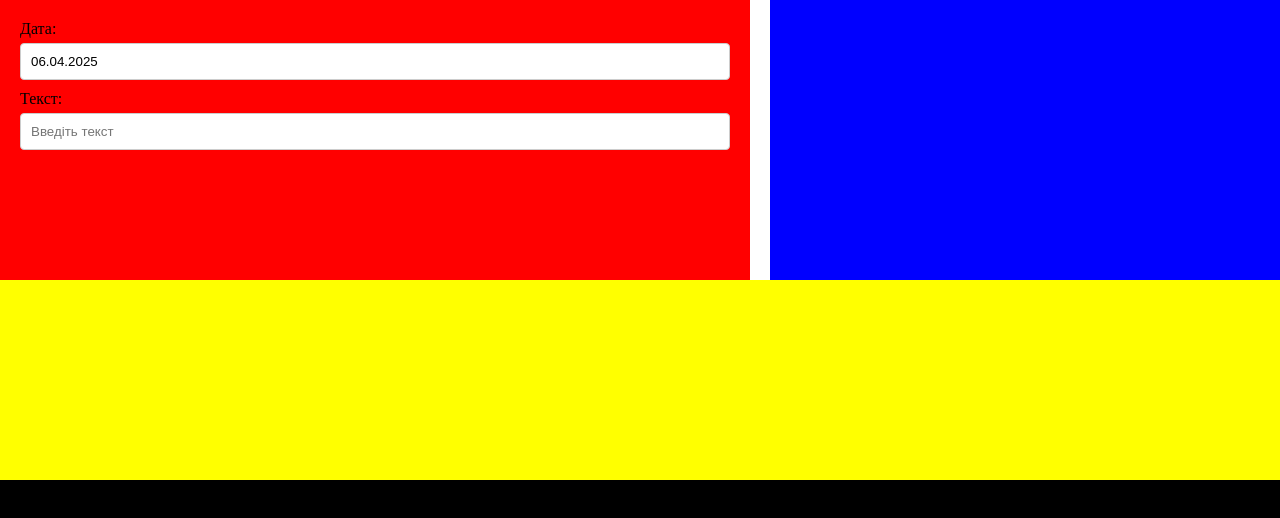
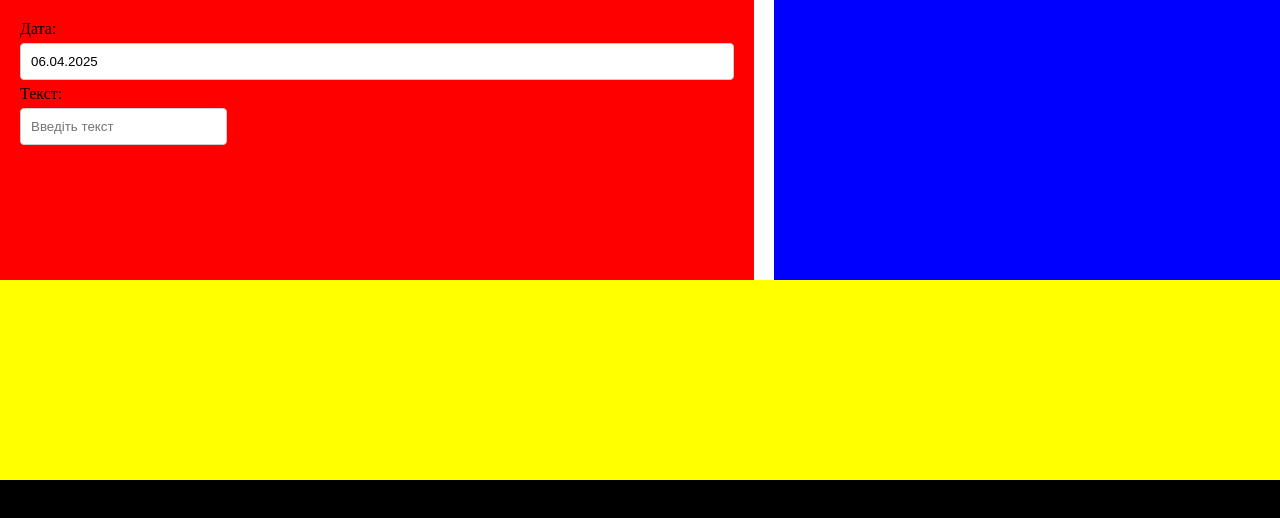
Before and after one commit to zzsxzz/00Test.github.io, a plain HTML site: page index.html in a window 1280 px wide. Drawn offline with Linux system fonts and the light colour scheme.

Commit message:
Update index.html

```diff
--- a/index.html
+++ b/index.html
@@ -82,7 +82,7 @@
         }
 
         /* Стиль для введення дати */
-        input[type="text"] {
+        input[type="text"].date-input {
             padding: 10px;
             margin: 5px 0;
             border: 1px solid #ccc;
@@ -113,7 +113,7 @@
                 <div class="form-container">
                     <!-- Перше поле: введення дати -->
                     <label for="date-input">Дата:</label>
-                    <input type="text" id="date-input" placeholder="dd.mm.yyyy" />
+                    <input type="text" id="date-input" class="date-input" placeholder="dd.mm.yyyy" />
 
                     <!-- Друге поле: текстове введення -->
                     <label for="text-input">Текст:</label>
```
